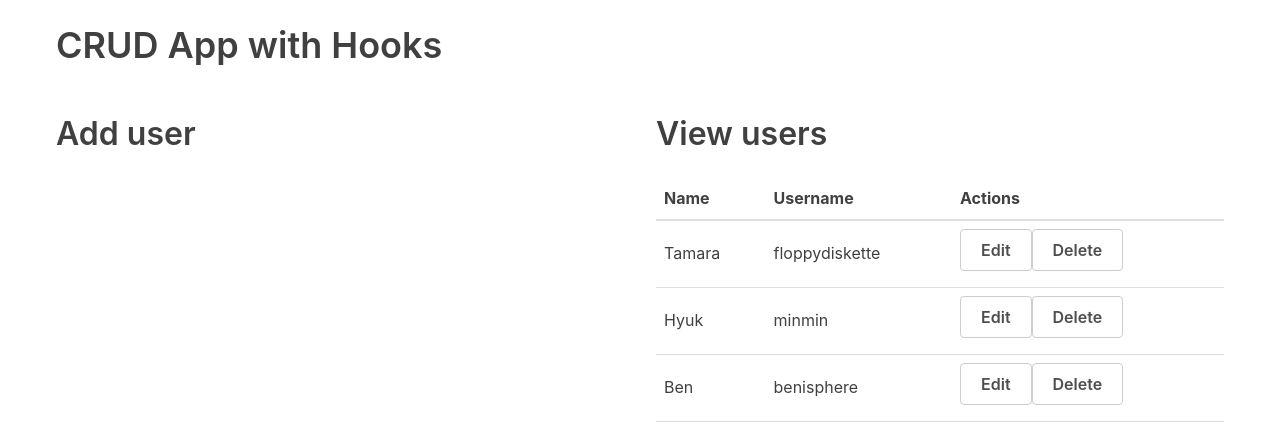
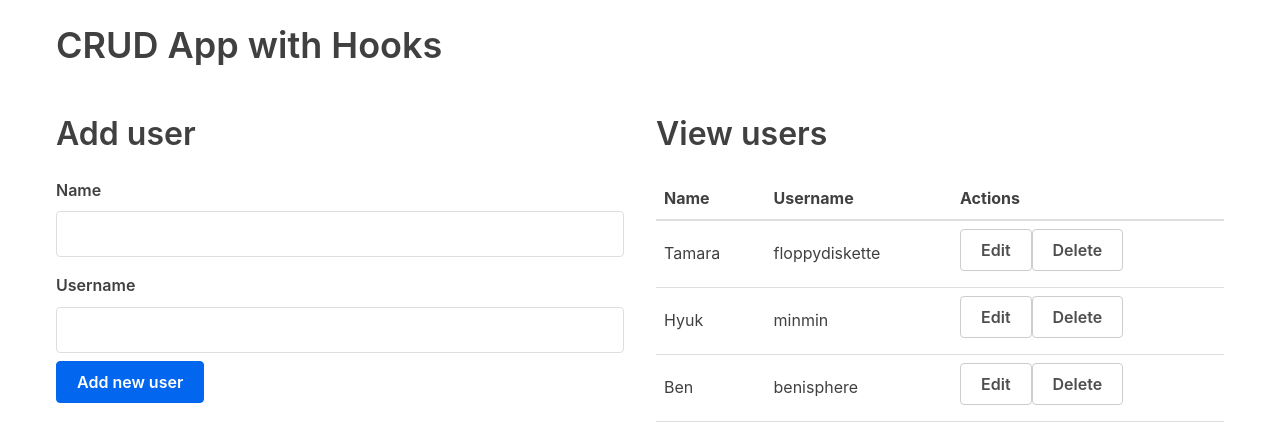
Before and after one commit to Gerald2309/crud-react-basico, a React (Create React App) app: page / in a window 1280 px wide. Shown: the top 444 px of the page. Built offline with nearby package versions, Linux system fonts and the light colour scheme.

Commit message:
Añadir usuarios sin validaciones

```diff
--- a/src/App.js
+++ b/src/App.js
@@ -1,5 +1,6 @@
 import React, {useState} from 'react';
 import UserTable from './components/UserTable';
+import AddUserForm from './components/AddUserForm';
 import {v4 as uuidv4} from 'uuid';
 
 const App = () => {
@@ -12,18 +13,30 @@ const App = () => {
   //state
   const [users, setUsers] = useState(usersData);
 
+  //Añadir usuario
+  const addUser = (user) => {
+    user.id = uuidv4()
+    setUsers([
+      ...users,
+      user
+    ])
+  }
 
   return (
     <div className="container">
       <h1>CRUD App with Hooks</h1>
       <div className="flex-row">
+
         <div className="flex-large">
           <h2>Add user</h2>
+          <AddUserForm addUser = {addUser}/>
         </div>
+
         <div className="flex-large">
           <h2>View users</h2>
           <UserTable users={users}/>
         </div>
+
       </div>
     </div>
   )
--- /dev/null
+++ b/src/components/AddUserForm.jsx
@@ -0,0 +1,23 @@
+import React from 'react'
+import { useForm } from 'react-hook-form'
+
+const AddUserForm = (props) => {
+
+  const { register, errors, handleSubmit } = useForm();
+
+  const onSubmit = (data) => {
+    console.log(data)
+  }
+
+  return (
+    <form onSubmit={handleSubmit(onSubmit)}>
+      <label>Name</label>
+      <input type="text" name="name"  />
+      <label>Username</label>
+      <input type="text" name="username" />
+      <button>Add new user</button>
+    </form>
+  );
+}
+
+export default AddUserForm
--- a/src/components/UserTable.jsx
+++ b/src/components/UserTable.jsx
@@ -13,6 +13,7 @@ const UserTable = (props) => {
         </thead>
         <tbody>
             {
+                props.users.length > 0 ?
                 props.users.map(user => (
                     <tr key={user.id}>
                     <td>{user.name}</td>
@@ -22,8 +23,12 @@ const UserTable = (props) => {
                       <button className="button muted-button">Delete</button>
                     </td>
                   </tr>
-                ))
-            }
+                )) :
+                 (
+                    <tr>
+                      <td colSpan={3}>No users</td>
+                    </tr>
+                )}
 
         </tbody>
       </table>
```
